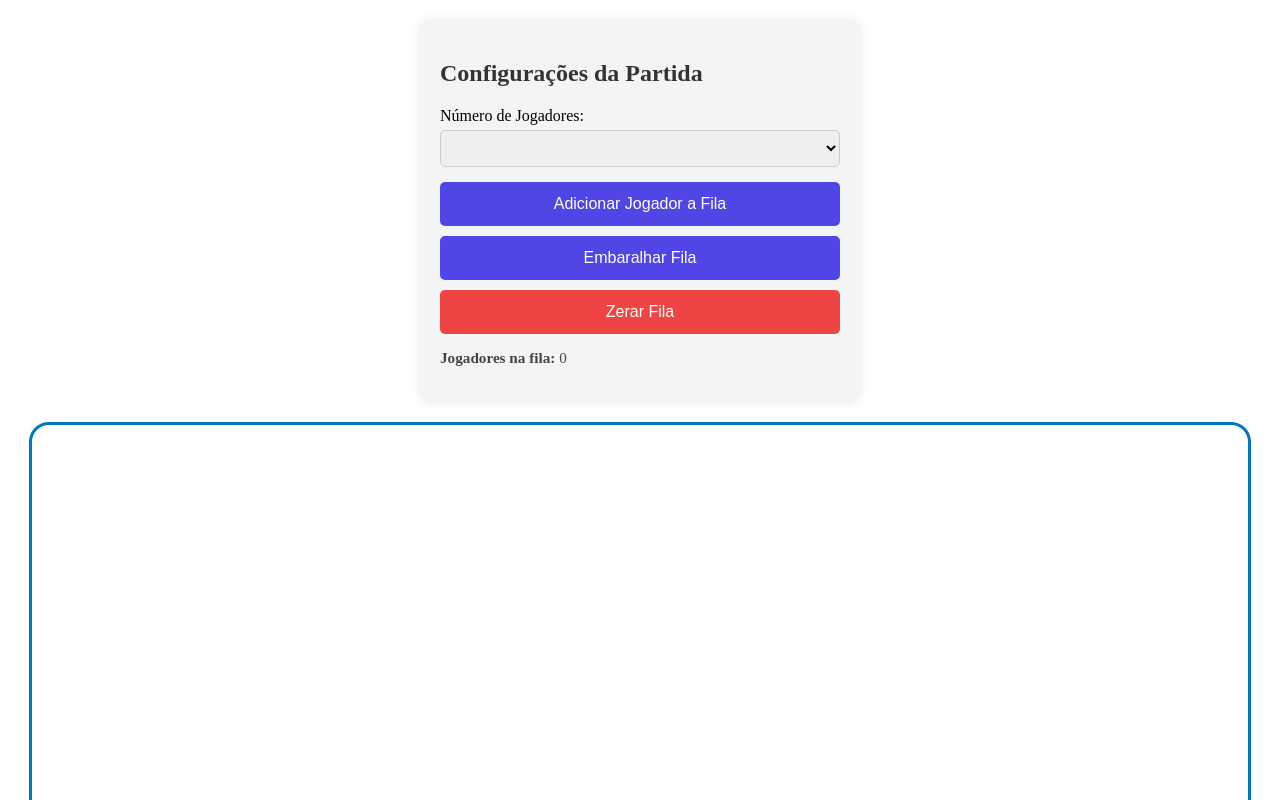
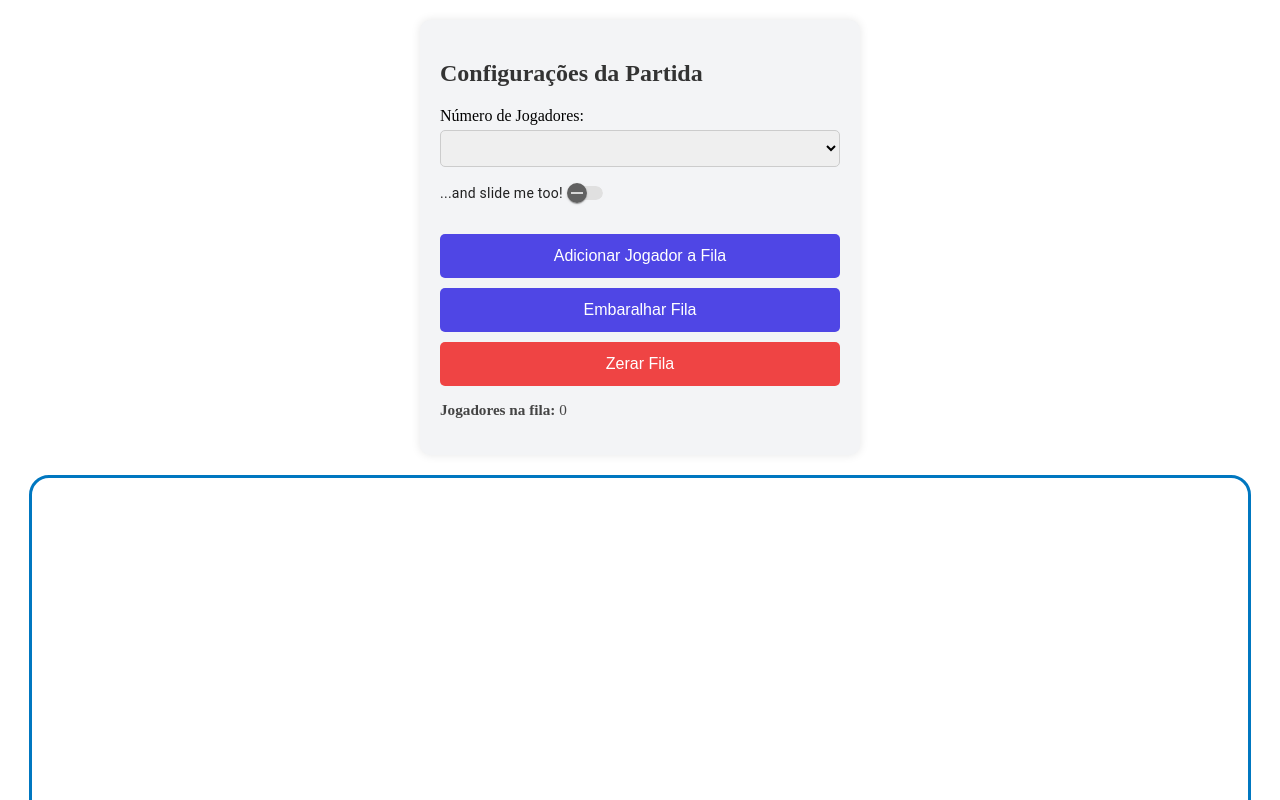
Before and after one commit to gabrielsndev/fila-volei-app, an Angular app: page / in a window 1280 px wide. Shown: the top 800 px of the page. Built offline with nearby package versions, Linux system fonts and the light colour scheme.

Commit message:
adicionando uma cor no toggle e concertando ele

```diff
--- a/angular.json
+++ b/angular.json
@@ -37,7 +37,8 @@
               }
             ],
             "styles": [
-              "src/styles.css"
+              "src/styles.css",
+              "node_modules/@angular/material/prebuilt-themes/deeppurple-amber.css"
             ],
             "scripts": []
           },
--- a/package.json
+++ b/package.json
@@ -16,6 +16,7 @@
     "@angular/compiler": "^19.0.0",
     "@angular/core": "^19.0.0",
     "@angular/forms": "^19.0.0",
+    "@angular/material": "^19.2.15",
     "@angular/platform-browser": "^19.0.0",
     "@angular/platform-browser-dynamic": "^19.0.0",
     "@angular/router": "^19.0.0",
--- a/src/app/angular-material/angular-material/angular-material.module.ts
+++ b/src/app/angular-material/angular-material/angular-material.module.ts
@@ -10,7 +10,7 @@ import { MatSlideToggleModule } from '@angular/material/slide-toggle';
     MatSlideToggleModule
   ],
   exports: [
-
+  MatSlideToggleModule
   ]
 })
 export class AngularMaterialModule { }
--- a/src/app/components/configuracoes/configuracoes.component.html
+++ b/src/app/components/configuracoes/configuracoes.component.html
@@ -8,6 +8,7 @@
         {{ num }}
       </option>
     </select>
+    <p><mat-slide-toggle labelPosition="before">...and slide me too!</mat-slide-toggle></p>
   </div>
 
   <div class="button-group">
```
Also changed, not shown: src/app/components/componentes.module.ts (+10 -8 lines), 1 other file (tests, documents, lock files or other folders).
